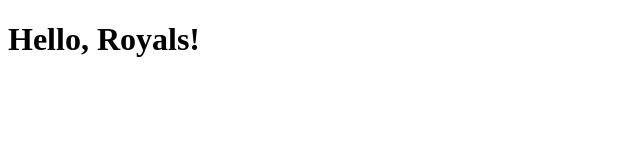
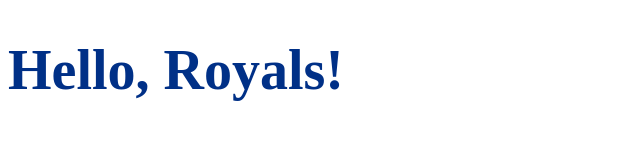
Before and after one commit to brinkluk000/tester, a plain HTML site: page index.html in a window 1280 px wide. Shown: the whole page, without its empty margins (0-640 px from the left). Drawn offline with Linux system fonts and the light colour scheme.

Commit message:
Update index.html

```diff
--- a/index.html
+++ b/index.html
@@ -4,6 +4,6 @@
     <title>My first page</title>
   </head>
   <body>
-    <h1>Hello, Royals!</h1>
+    <h1 style="color: #003087; font-size: 3.5rem;">Hello, Royals!</h1>
   </body>
 </html>
```
